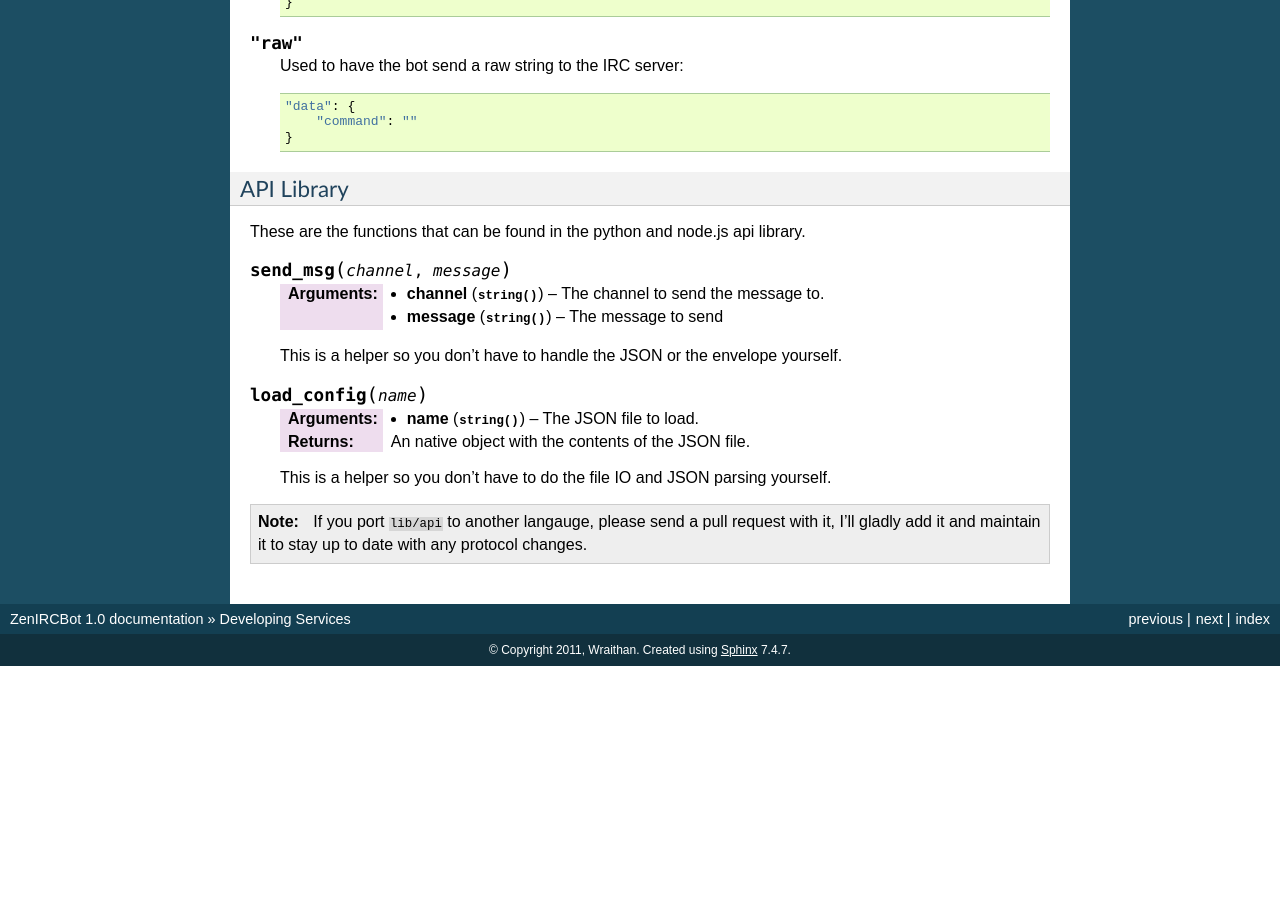
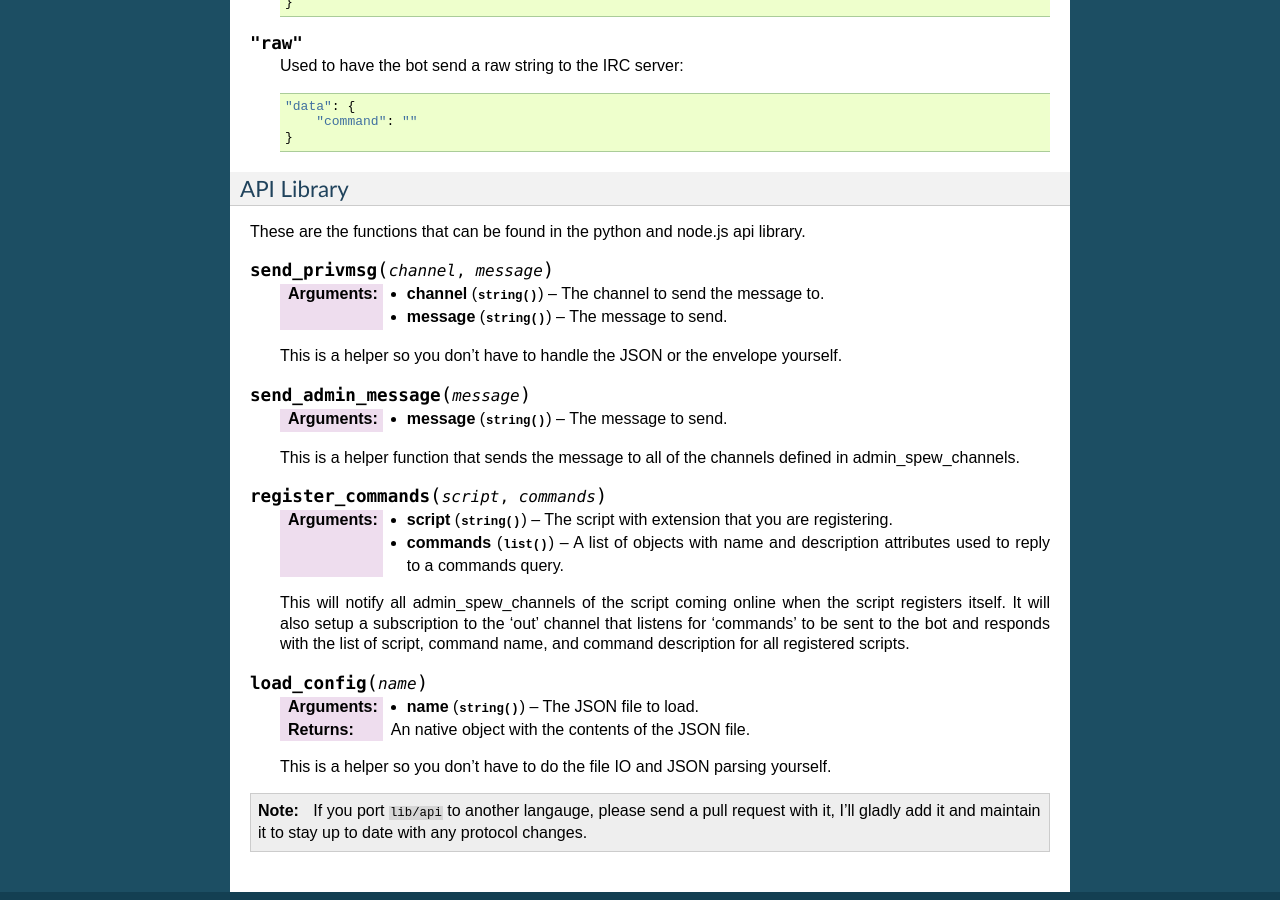
Before and after one commit to zenirc/zenircbot, a Sphinx documentation site: the page built from docs/services_devel.rst, in a window 1280 px wide and 900 px high, scrolled down 1536 px. Built offline with Sphinx 7.4.7, drawn with Linux system fonts in a browser that asks for light colours; before the commit the page ends 2202 px from its top, so only the background shows below that; some of the changed text lies outside the part shown.

Commit message:
api calls that were lacking docs

```diff
--- a/docs/services_devel.rst
+++ b/docs/services_devel.rst
@@ -108,13 +108,32 @@ API Library
 These are the functions that can be found in the python and node.js
 api library.
 
-.. js:function:: send_msg(channel, message)
+.. js:function:: send_privmsg(channel, message)
 
    :param string channel: The channel to send the message to.
-   :param string message: The message to send
+   :param string message: The message to send.
 
    This is a helper so you don't have to handle the JSON or the
    envelope yourself.
+
+.. js:function:: send_admin_message(message)
+
+   :param string message: The message to send.
+
+   This is a helper function that sends the message to all of the
+   channels defined in admin_spew_channels.
+
+.. js:function:: register_commands(script, commands)
+
+   :param string script: The script with extension that you are registering.
+   :param list commands: A list of objects with name and description
+                         attributes used to reply to a commands query.
+
+   This will notify all admin_spew_channels of the script coming
+   online when the script registers itself. It will also setup a
+   subscription to the 'out' channel that listens for 'commands' to be
+   sent to the bot and responds with the list of script, command name,
+   and command description for all registered scripts.
 
 .. js:function:: load_config(name)
 
```
